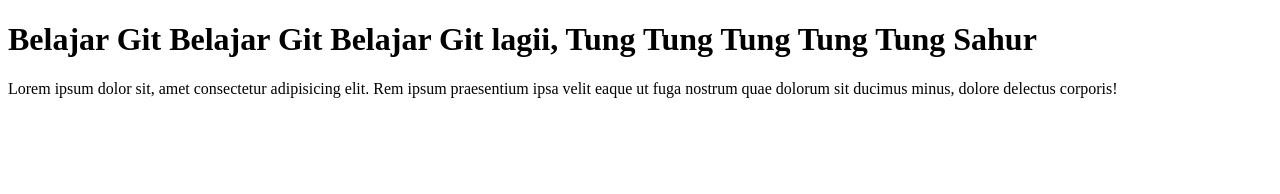
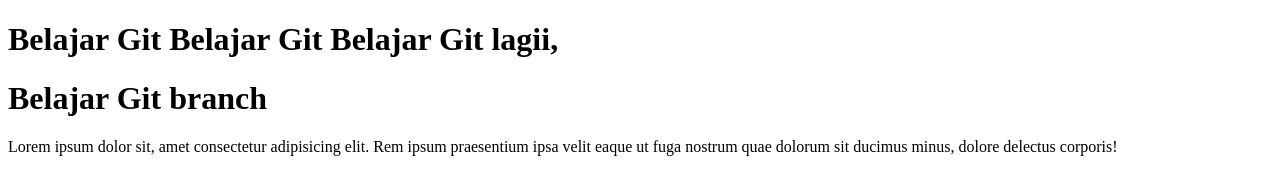
Before and after one commit to YazidHabibi/funspace, a plain HTML site: page index.html in a window 1280 px wide. Drawn offline with Linux system fonts and the light colour scheme.

```diff
--- a/index.html
+++ b/index.html
@@ -6,7 +6,8 @@
     <title>Fun-Space</title>
 </head>
 <body>
-        <h1>Belajar Git Belajar Git Belajar Git lagii, Tung Tung Tung Tung Tung Sahur</h1>
+        <h1>Belajar Git Belajar Git Belajar Git lagii, </h1>
+        <h1>Belajar Git branch </h1>
         <p>Lorem ipsum dolor sit, amet consectetur adipisicing elit. Rem ipsum praesentium ipsa velit eaque ut fuga nostrum quae dolorum sit ducimus minus, dolore delectus corporis!</p>
 </body>
 </html>
```
